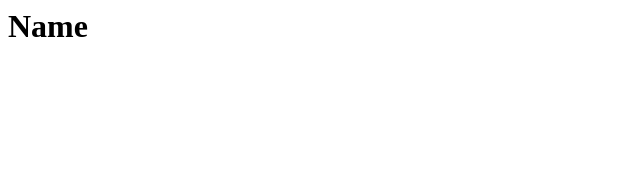
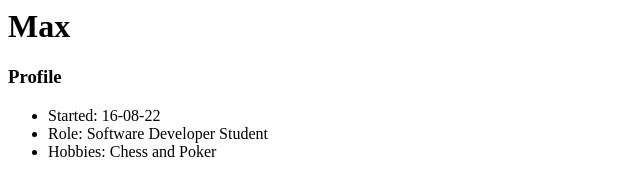
Before and after one commit to maxamillion-m/example-repo, a plain HTML site: page index.html in a window 1280 px wide. Shown: the whole page, without its empty margins (0-640 px from the left). Drawn offline with Linux system fonts and the light colour scheme.

Commit message:
Updated my Profile

```diff
--- a/index.html
+++ b/index.html
@@ -1 +1,7 @@
-<h1>Name</h1>
+<h1>Max</h1>
+<h3>Profile</h3>
+<ul>
+    <li>Started: 16-08-22</li>
+    <li>Role: Software Developer Student</li>
+    <li>Hobbies: Chess and Poker</li>
+</ul>
```
